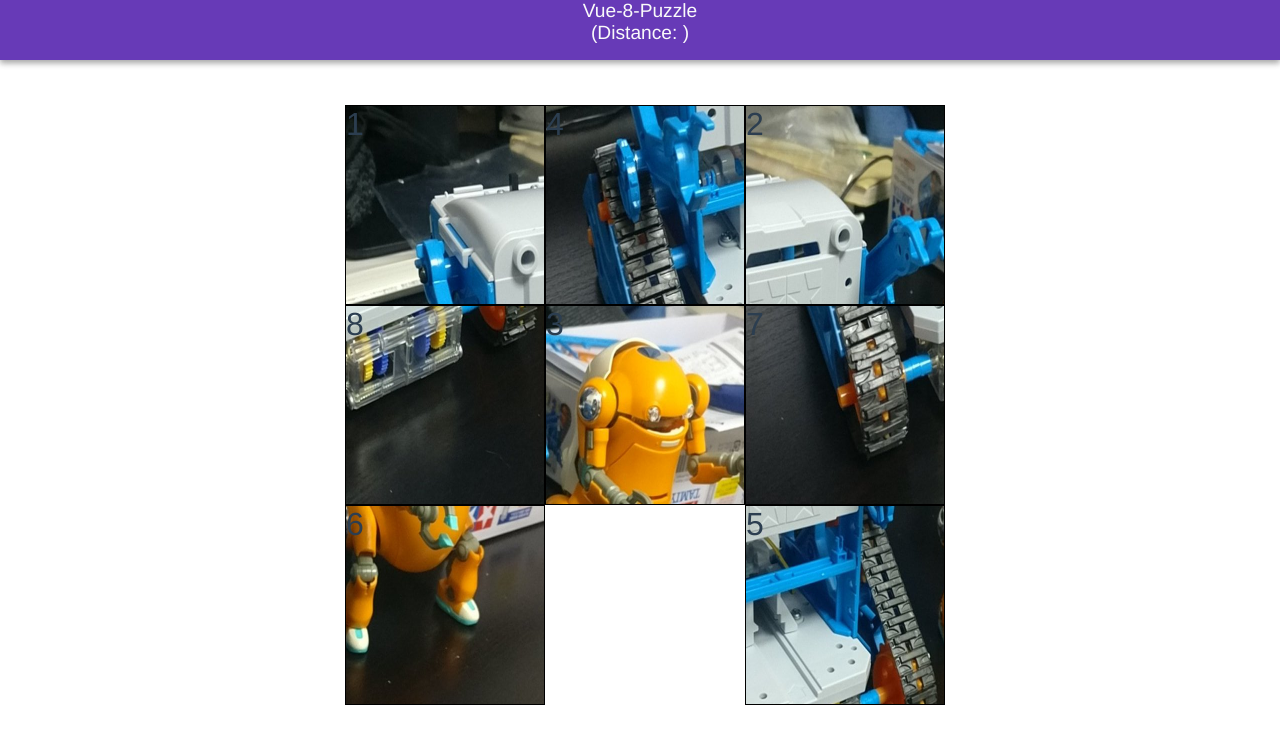
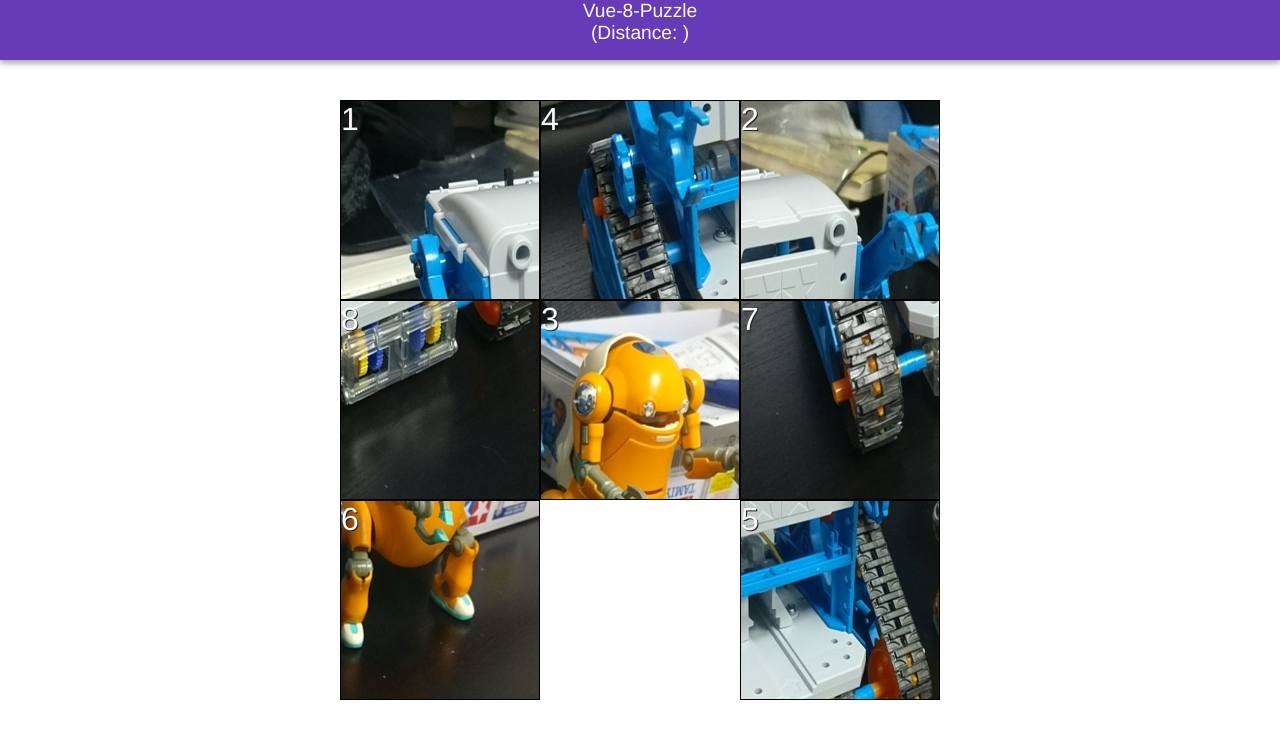
Before and after one commit to meganetaaan/vue-8-puzzle, a Vue app: page / in a window 1280 px wide. Shown: the top 744 px of the page. Built offline with nearby package versions, Linux system fonts and the light colour scheme.

Commit message:
Auto resize

```diff
--- a/package.json
+++ b/package.json
@@ -16,6 +16,7 @@
   "dependencies": {
     "@types/jest": "^22.1.3",
     "jsgif": "^1.0.2",
+    "lodash.debounce": "^4.0.8",
     "ts-jest": "^22.4.0",
     "ts-loader": "^3",
     "vue": "^2.5.2"
--- a/src/App.vue
+++ b/src/App.vue
@@ -12,7 +12,8 @@
     <div class="container">
       <puzzle-board :src="imgSrc"
       @change="onPuzzleBoardChange"
-      @finish="onPuzzleBoardFinish"/>
+      @finish="onPuzzleBoardFinish"
+      :autoResize="autoResize"/>
     </div>
   </div>
 </template>
@@ -30,7 +31,8 @@ export default {
     return {
       imgSrc,
       distance: null,
-      isGoal: false
+      isGoal: false,
+      autoResize: true
     }
   },
   methods: {
@@ -57,6 +59,7 @@ html,body {
   color: #2c3e50;
 }
 .header {
+  z-index: 1;
   font-size: 1.2em;
   position: absolute;
   width: 100%;
@@ -72,7 +75,8 @@ html,body {
   transform: translate(-50%, -50%);
   width: 100%;
   height: 100%;
-  margin: 5px;
+  margin: 0px;
+  padding: 0px;
   max-width: 600px;
   max-height: 600px;
 }
--- a/src/components/PuzzleBoard.vue
+++ b/src/components/PuzzleBoard.vue
@@ -7,7 +7,7 @@
       @mouseup.prevent
       >
         <img v-if="src" :style="getImageStyle(block, idx)" :src="src" />
-        <div :style="{position: 'absolute', fontColor: '#ddd'}">{{block === 0 ? '' : block}}</div>
+        <div v-if="showNumber" class="tile-number">{{block === 0 ? '' : block}}</div>
       </div>
     </transition-group>
     <!-- <video ref="sourceImg" autoplay loop width="300" height="300" :src="vidSrc">No video</video>
@@ -19,6 +19,7 @@
 // import vid from '../assets/me.webm'
 import Board from '../board.ts'
 import Vue from 'vue'
+import debounce from 'lodash.debounce'
 
 const shuffle = (arr) => {
   for (let i = arr.length - 1; i > 0; i--) {
@@ -73,6 +74,14 @@ export default {
     },
     src: {
       type: String
+    },
+    showNumber: {
+      type: Boolean,
+      default: true
+    },
+    autoResize: {
+      type: Boolean,
+      default: false
     }
   },
   computed: {
@@ -84,8 +93,8 @@ export default {
     }
   },
   mounted () {
-    this.width = this.$el.offsetWidth
-    this.height = this.$el.offsetHeight
+    this.onResize()
+    window.addEventListener('resize', debounce(this.onResize.bind(this), 300))
     // const loop = () => {
     //   const sourceImg = this.$refs.sourceImg
     //   const ctx = this.$refs.canvas.getContext('2d')
@@ -164,6 +173,12 @@ export default {
     onClick (idx) {
       this.board.slide(idx)
       Vue.set(this, 'blocks', this.board.blocks.concat())
+    },
+    onResize () {
+      if (this.autoResize) {
+        this.width = this.$el.offsetWidth
+        this.height = this.$el.offsetHeight
+      }
     }
   }
 }
@@ -181,6 +196,11 @@ export default {
   height: 100%;
 }
 .block {
-  transition: all .3s ease,
+  transition: all .3s ease;
+}
+.tile-number {
+  position: absolute;
+  text-shadow: 1px 1px 0 #222;
+  color: #FAFAFA;
 }
 </style>
```
Also changed, not shown: 1 other file (tests, documents, lock files or other folders).
